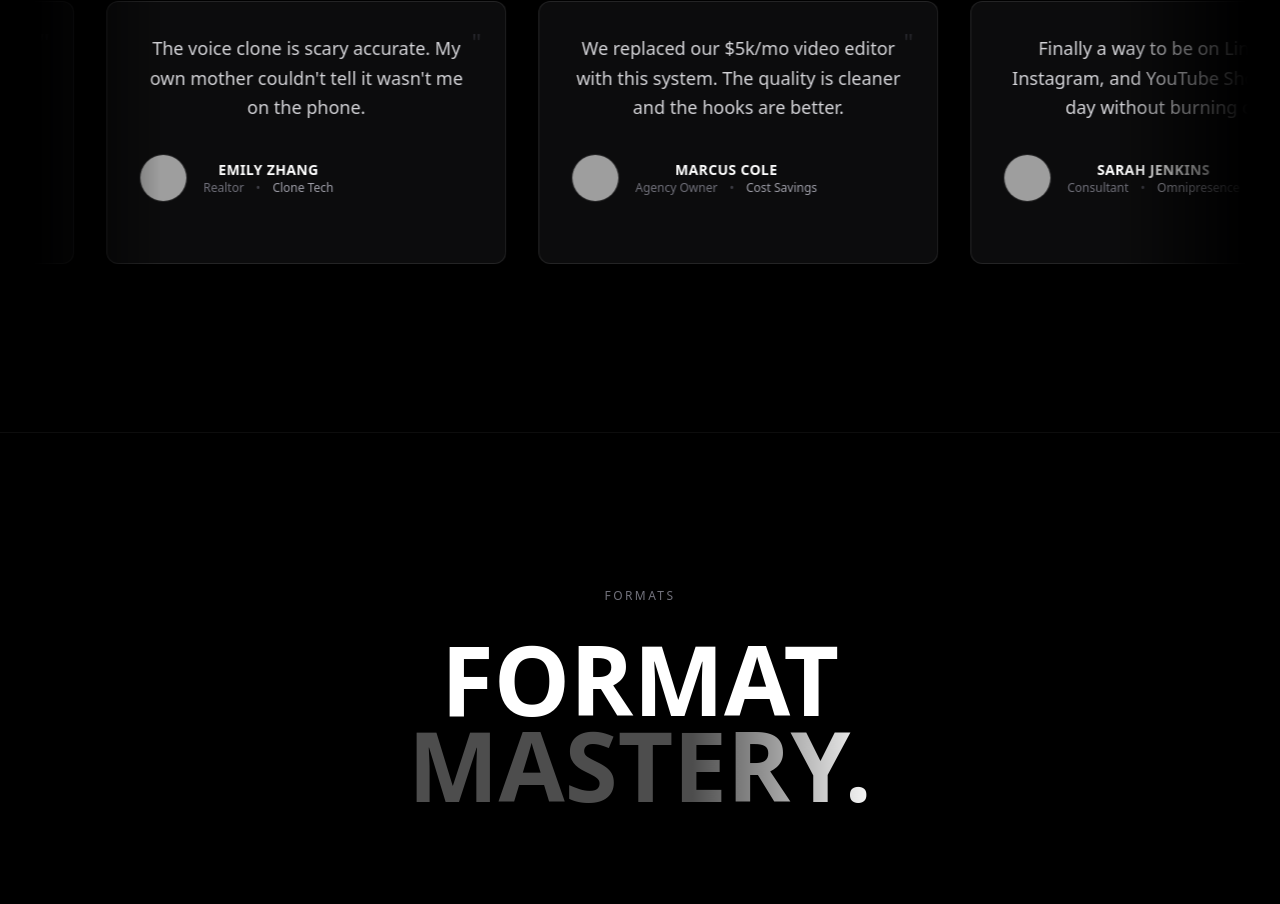
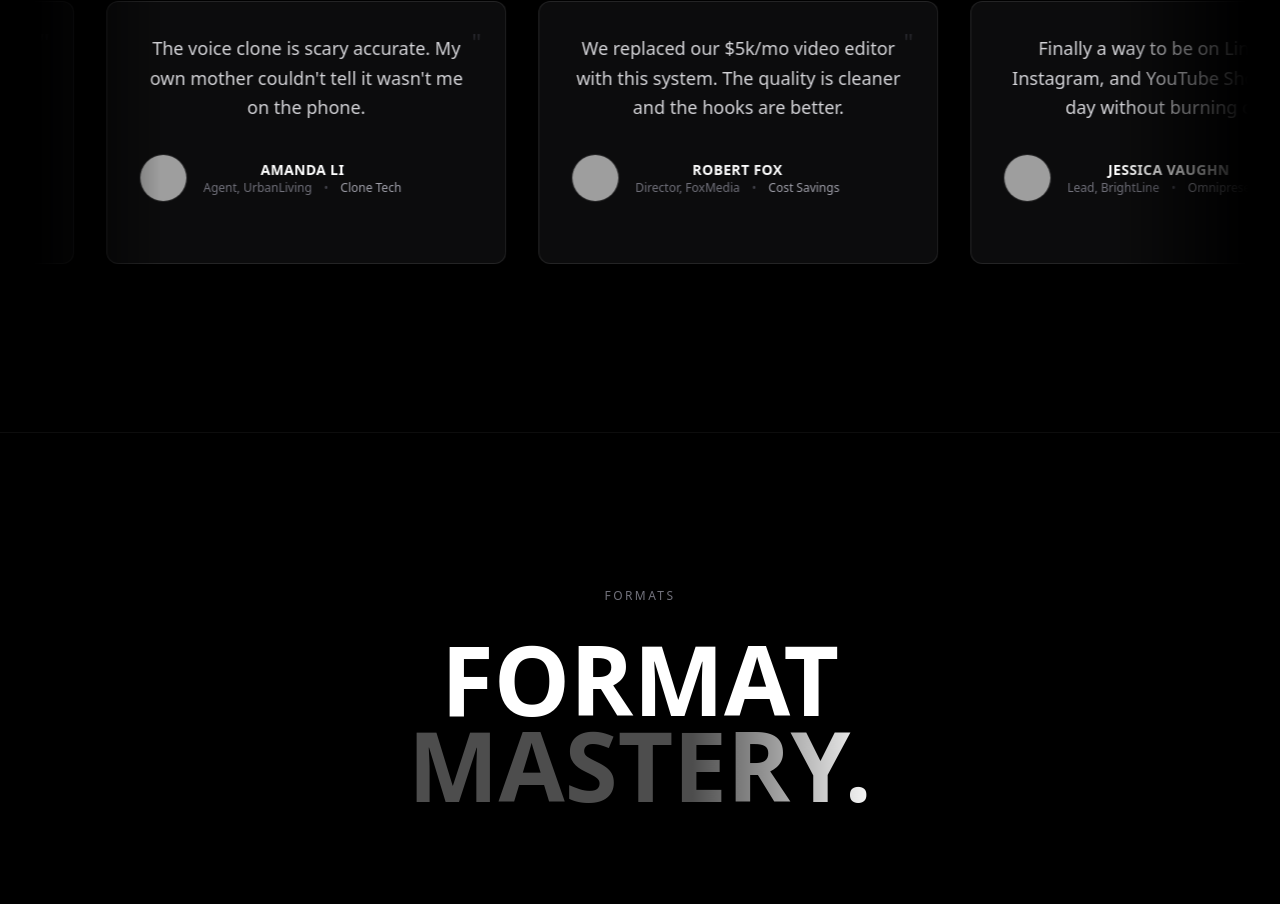
Before and after one commit to contact474/mynewstaff-landing, a Next.js app: page /videos in a window 1280 px wide. Shown: the part 4543-5447 px from the top of the page. Built offline with nearby package versions, Linux system fonts and the light colour scheme; grey boxes are pictures that could not be loaded.

Commit message:
Update all testimonials with fictional names and roles instead of real companies

```diff
--- a/src/components/ui/TestimonialCarousel.tsx
+++ b/src/components/ui/TestimonialCarousel.tsx
@@ -4,36 +4,36 @@ import { motion } from "framer-motion";
 const testimonials = [
     {
         text: "We went from 5 leads a week to booking 40 meetings a month. The validation engine is terrifyingly effective.",
-        name: "Alex Rivera",
-        role: "Founder, ScaleTech",
+        name: "Jordan Lee",
+        role: "Founder, GrowthX",
         img: "https://i.pravatar.cc/150?img=11",
         service: "Growth Scale"
     },
     {
         text: "The AI videos look better than our studio shoots. It's fully automated 24/7 content production.",
-        name: "Sarah Chen",
-        role: "Marketing Director, Veltra",
+        name: "Casey Wu",
+        role: "VP Marketing, Nexa",
         img: "https://i.pravatar.cc/150?img=5",
         service: "AI Video"
     },
     {
         text: "MyNewStaff replaced our entire SDR layer. We are closing deals with 90% margins now.",
-        name: "Marcus Thorne",
-        role: "CEO, Thorne Capital",
+        name: "Michael O'Connor",
+        role: "CEO, Capital Flow",
         img: "https://i.pravatar.cc/150?img=3",
         service: "Automation"
     },
     {
         text: "I was skeptical about 'viral' distribution. Then we hit 1M views in week two. The system works.",
-        name: "Elena Rodriguez",
-        role: "CMO, Luxe Brands",
+        name: "Sophia Martinez",
+        role: "CMO, Aura",
         img: "https://i.pravatar.cc/150?img=9",
         service: "AI Content"
     },
     {
         text: "The speed of execution is unmatched. We launched a full GTM infrastructure in 9 days.",
-        name: "David Kim",
-        role: "VP Sales, OmniCorp",
+        name: "James Park",
+        role: "Head of Sales, Prime",
         img: "https://i.pravatar.cc/150?img=13",
         service: "Infrastructure"
     }
--- a/src/components/ui/VideoTestimonials.tsx
+++ b/src/components/ui/VideoTestimonials.tsx
@@ -4,36 +4,36 @@ import { motion } from "framer-motion";
 const testimonials = [
     {
         text: "I posted 30 AI videos in a month and my TikTok went from 2k to 85k followers. I didn't record a single second.",
-        name: "Jason Miller",
-        role: "Content Creator",
+        name: "Chris Hall",
+        role: "Creator, DailyTech",
         img: "https://i.pravatar.cc/150?img=60",
         service: "Viral Scale"
     },
     {
         text: "The voice clone is scary accurate. My own mother couldn't tell it wasn't me on the phone.",
-        name: "Emily Zhang",
-        role: "Realtor",
+        name: "Amanda Li",
+        role: "Agent, UrbanLiving",
         img: "https://i.pravatar.cc/150?img=44",
         service: "Clone Tech"
     },
     {
         text: "We replaced our $5k/mo video editor with this system. The quality is cleaner and the hooks are better.",
-        name: "Marcus Cole",
-        role: "Agency Owner",
+        name: "Robert Fox",
+        role: "Director, FoxMedia",
         img: "https://i.pravatar.cc/150?img=33",
         service: "Cost Savings"
     },
     {
         text: "Finally a way to be on LinkedIn, Instagram, and YouTube Shorts every day without burning out.",
-        name: "Sarah Jenkins",
-        role: "Consultant",
+        name: "Jessica Vaughn",
+        role: "Lead, BrightLine",
         img: "https://i.pravatar.cc/150?img=35",
         service: "Omnipresence"
     },
     {
         text: "The 'Retention Arch' structure they use actually works. Our average watch time doubled overnight.",
-        name: "David Ross",
-        role: "E-com Founder",
+        name: "Daniel Chang",
+        role: "Founder, EcomBoost",
         img: "https://i.pravatar.cc/150?img=12",
         service: "Engagement"
     }
```
